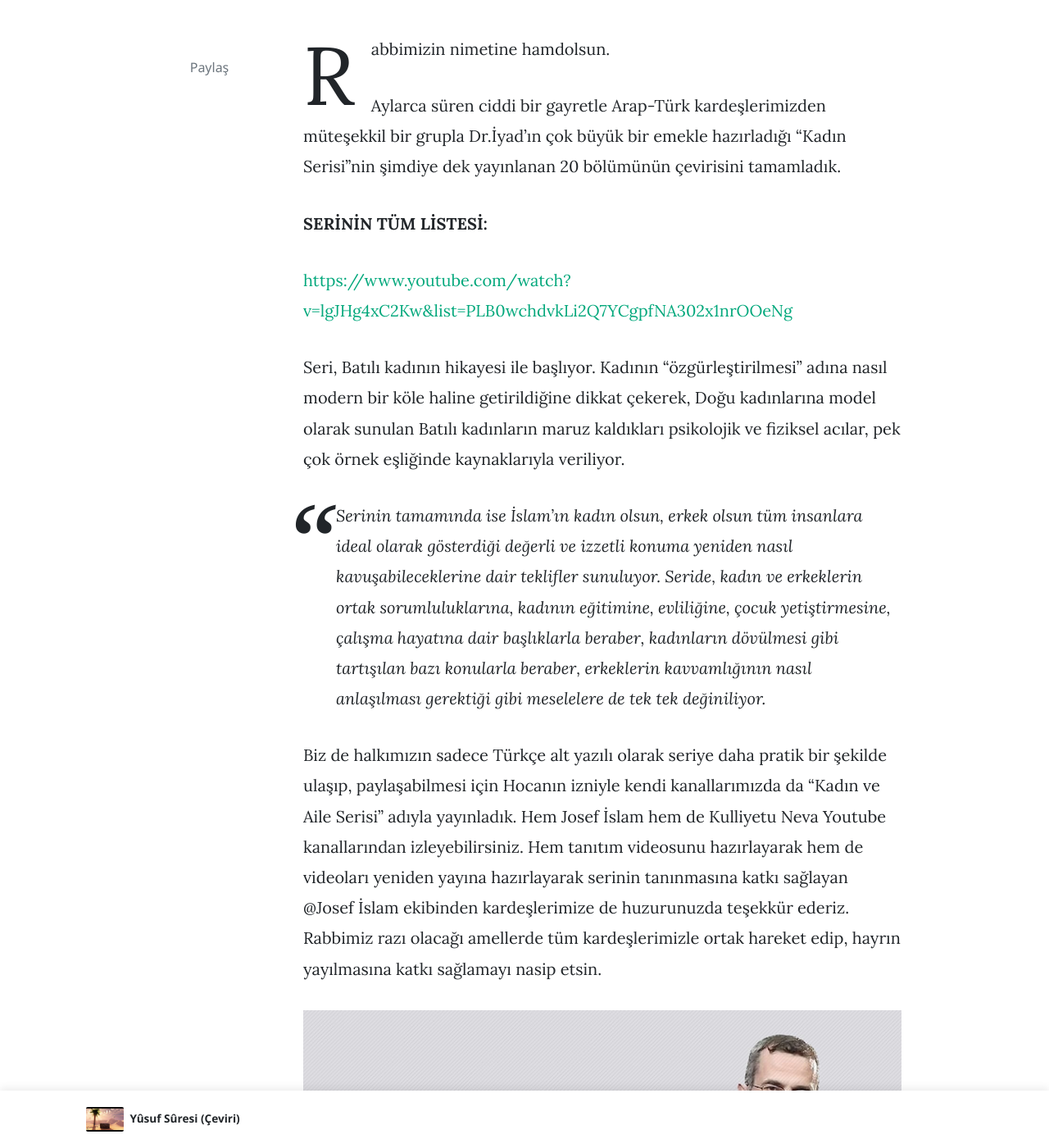
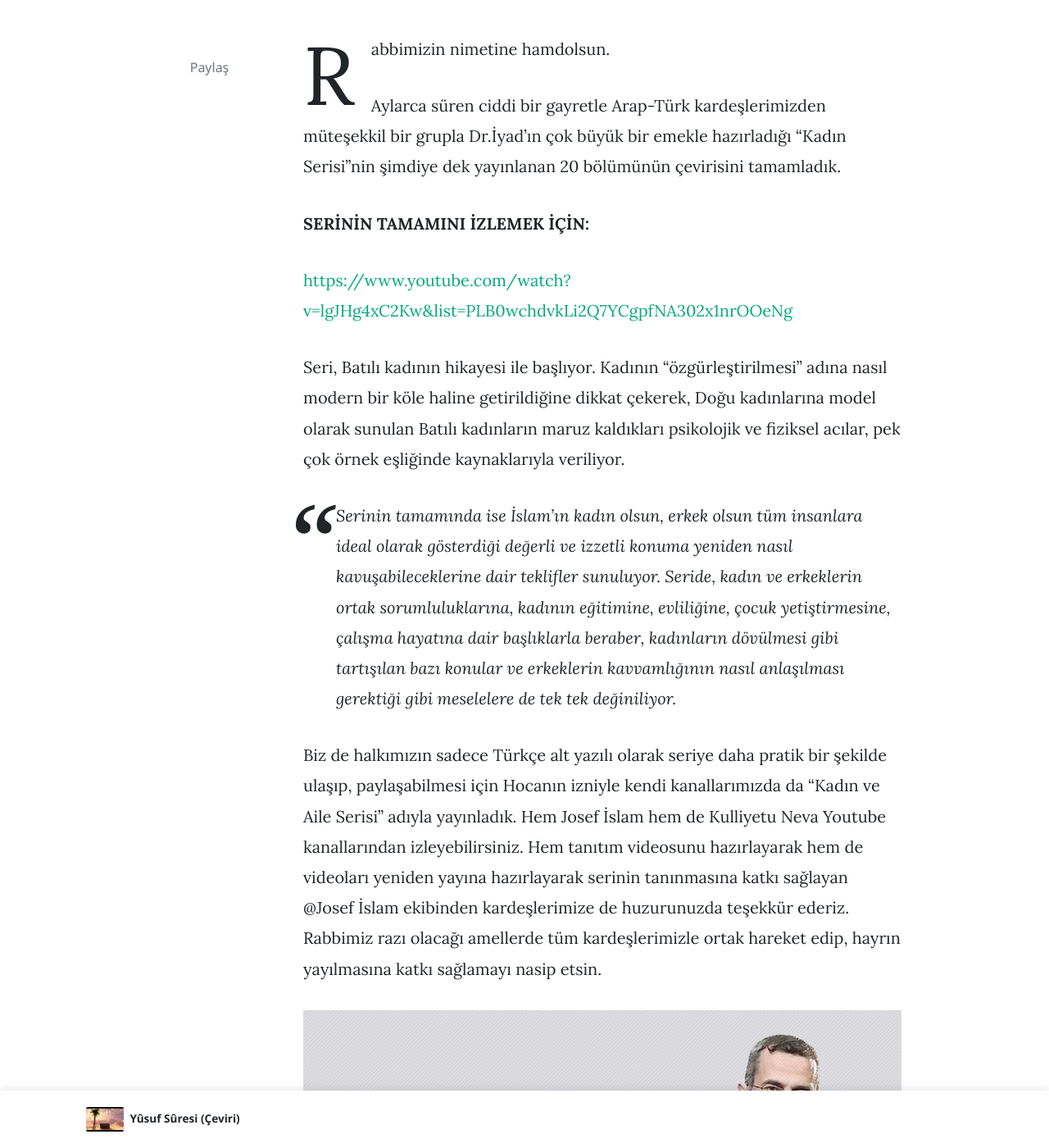
Before and after one commit to kulliyetuneva/website, a Jekyll site: the page built from _posts/2022-01-23-dr-iyad-kunaybinin-kadin-ve-aile-serisinin-tamami-yayinda.md, in a window 1280 px wide and 1400 px high, scrolled down 631 px. Shown: the whole window at 82% size. Built offline with Jekyll 4.4.1, drawn with Linux system fonts in a browser that asks for light colours; nearby versions of some CDN libraries; comment, search, counter and statistics services are not loaded.

Commit message:
Update Yazı “2022-01-23-dr-iyad-kunaybinin-kadin-ve-aile-serisinin-tamami-yayinda”

```diff
--- a/_posts/2022-01-23-dr-iyad-kunaybinin-kadin-ve-aile-serisinin-tamami-yayinda.md
+++ b/_posts/2022-01-23-dr-iyad-kunaybinin-kadin-ve-aile-serisinin-tamami-yayinda.md
@@ -16,13 +16,13 @@ Rabbimizin nimetine hamdolsun.
 
 Aylarca süren ciddi bir gayretle Arap-Türk kardeşlerimizden müteşekkil bir grupla Dr.İyad'ın çok büyük bir emekle hazırladığı "Kadın Serisi"nin şimdiye dek yayınlanan 20 bölümünün çevirisini tamamladık.
 
-**SERİNİN TÜM LİSTESİ:**
+**SERİNİN TAMAMINI İZLEMEK İÇİN:**
 
 <https://www.youtube.com/watch?v=lgJHg4xC2Kw&list=PLB0wchdvkLi2Q7YCgpfNA302x1nrOOeNg>
 
 Seri, Batılı kadının hikayesi ile başlıyor. Kadının "özgürleştirilmesi" adına nasıl modern bir köle haline getirildiğine dikkat çekerek, Doğu kadınlarına model olarak sunulan Batılı kadınların maruz kaldıkları psikolojik ve fiziksel acılar, pek çok örnek eşliğinde kaynaklarıyla veriliyor.
 
-> Serinin tamamında ise İslam'ın kadın olsun, erkek olsun tüm insanlara ideal olarak gösterdiği değerli ve izzetli konuma yeniden nasıl kavuşabileceklerine dair teklifler sunuluyor. Seride, kadın ve erkeklerin ortak sorumluluklarına, kadının eğitimine, evliliğine, çocuk yetiştirmesine, çalışma hayatına dair başlıklarla beraber, kadınların dövülmesi gibi tartışılan bazı konularla beraber, erkeklerin kavvamlığının nasıl anlaşılması gerektiği gibi meselelere de tek tek değiniliyor.
+> Serinin tamamında ise İslam'ın kadın olsun, erkek olsun tüm insanlara ideal olarak gösterdiği değerli ve izzetli konuma yeniden nasıl kavuşabileceklerine dair teklifler sunuluyor. Seride, kadın ve erkeklerin ortak sorumluluklarına, kadının eğitimine, evliliğine, çocuk yetiştirmesine, çalışma hayatına dair başlıklarla beraber, kadınların dövülmesi gibi tartışılan bazı konular ve erkeklerin kavvamlığının nasıl anlaşılması gerektiği gibi meselelere de tek tek değiniliyor.
 
 Biz de halkımızın sadece Türkçe alt yazılı olarak seriye daha pratik bir şekilde ulaşıp, paylaşabilmesi için Hocanın izniyle kendi kanallarımızda da "Kadın ve Aile Serisi" adıyla yayınladık. Hem Josef İslam hem de Kulliyetu Neva Youtube kanallarından izleyebilirsiniz. Hem tanıtım videosunu hazırlayarak hem de videoları yeniden yayına hazırlayarak serinin tanınmasına katkı sağlayan @Josef İslam ekibinden kardeşlerimize de huzurunuzda teşekkür ederiz. Rabbimiz razı olacağı amellerde tüm kardeşlerimizle ortak hareket edip, hayrın yayılmasına katkı sağlamayı nasip etsin.
 
```
